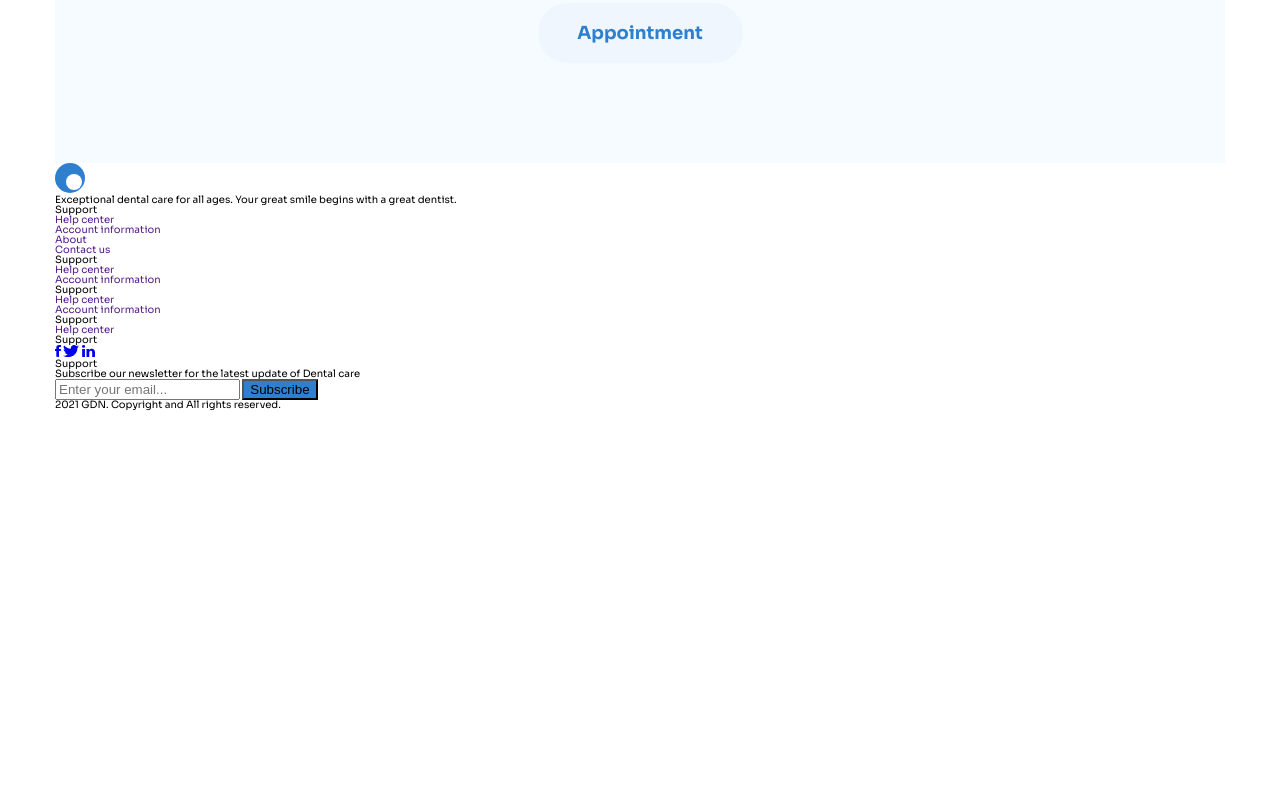
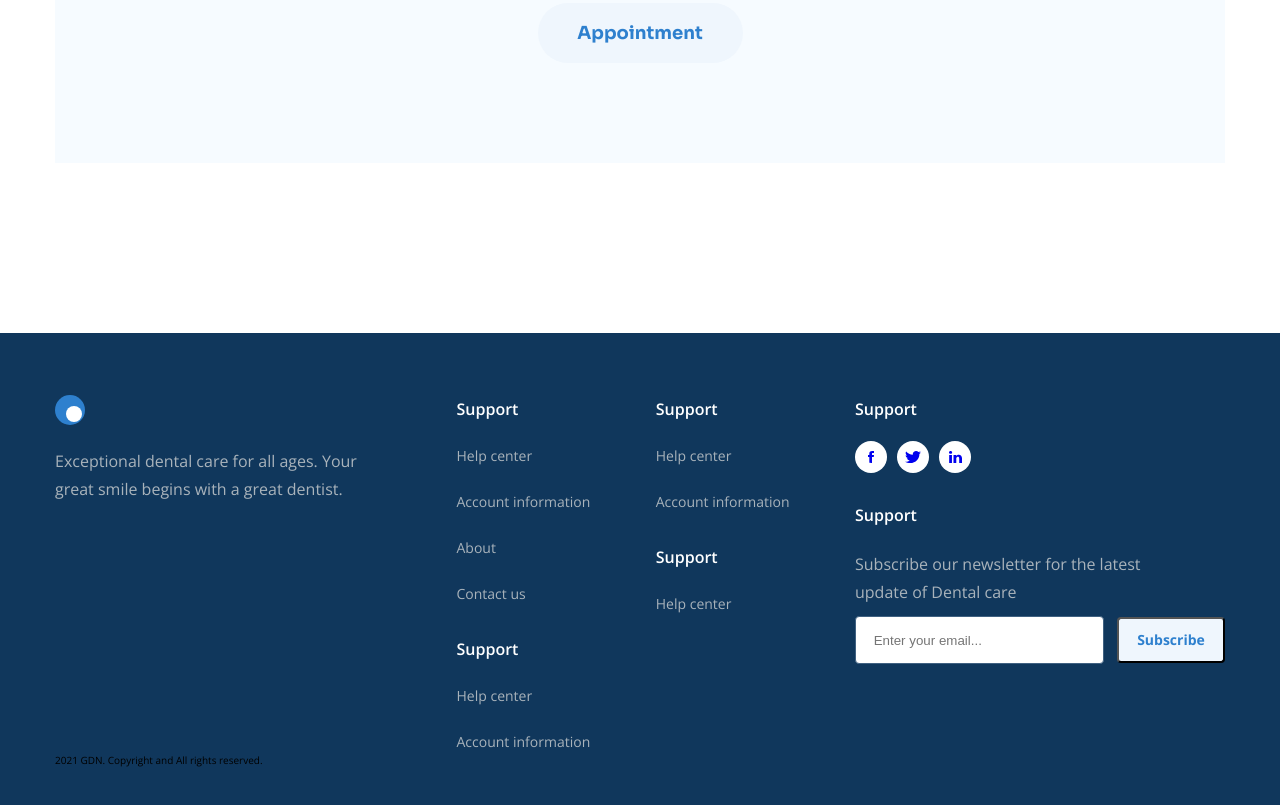
Before and after one commit to thanhnam2006/duan3, a plain HTML site: page index.html in a window 1280 px wide. Shown: the part 5537-6342 px from the top of the page. Before the commit the page ends 5948 px from the top, so only its background shows below. Drawn offline with nearby package versions, Linux system fonts and the light colour scheme.

Commit message:
done lần 2

```diff
--- a/assets/css/style.css
+++ b/assets/css/style.css
@@ -563,3 +563,92 @@ a {
   background: #2e80ce;
   color: #fff;
 }
+/* ========================================================>footer<================================================== */
+.footer {
+  background: #10375c;
+  margin-top: 17rem;
+  font-family: "Open Sans", sans-serif;
+}
+.footer__inner {
+  padding: 6.25rem 0;
+}
+.footer__top {
+  display: flex;
+  justify-content: space-between;
+}
+.footer__desc {
+  color: #a9b3bb;
+  font-family: "Open Sans";
+  font-size: 1.6rem;
+  font-weight: 400;
+  line-height: 2.8rem; /* 175% */
+  width: 33.6rem;
+  margin-top: 2.1rem;
+}
+.footer__heading {
+  color: #fff;
+  font-size: 1.6rem;
+  font-weight: 600;
+  line-height: 2.8rem; /* 175% */
+}
+.footer__link {
+  color: #a9b3bb;
+  font-family: "Open Sans";
+  font-size: 1.4rem;
+  line-height: 2.6rem; /* 185.714% */
+  flex-wrap: nowrap;
+  margin-top: 2rem;
+  display: block;
+}
+.footer__social {
+  display: flex;
+  gap: 1rem;
+}
+.footer__social--btn {
+  border-radius: 50%;
+  width: 3.2rem;
+  display: flex;
+  justify-content: center;
+  align-items: center;
+  height: 3.2rem;
+  background: #fff;
+  margin-top: 1.8rem;
+}
+.footer__social--btn:hover {
+  background: #2e80ce;
+  color: #fff;
+}
+.footer__form--input {
+  width: 21.2rem;
+  height: 4.6rem;
+  border-radius: 0.4rem;
+  border: 1px solid #406181;
+  margin-top: 1rem;
+  padding: 0 1.77rem;
+  cursor: pointer;
+}
+.footer-form__submit {
+  display: inline-block;
+  width: 10.8rem;
+  height: 4.6rem;
+  cursor: pointer;
+  border-radius: 0.4rem;
+  background: #eff6fd;
+  color: #2e80ce;
+  font-family: "Open Sans";
+  font-size: 1.4rem;
+  font-weight: 700;
+  line-height: 2.625rem;
+  margin-left: 1rem;
+}
+.footer-form__submit:hover {
+  background: #2e80ce;
+  color: #fff;
+  font-family: "Open Sans";
+  font-size: 1.4rem;
+  font-weight: 700;
+  line-height: 2.625rem; /* 185.714% */
+}
+.footer__heading:nth-child(1) ~ .footer__heading {
+  margin-top: 2.8rem;
+}
```
